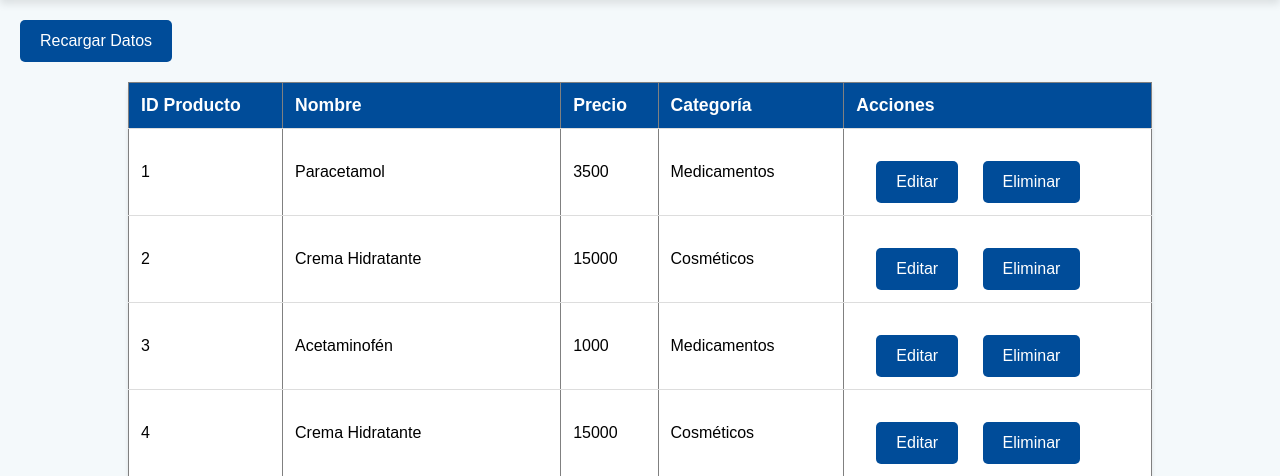
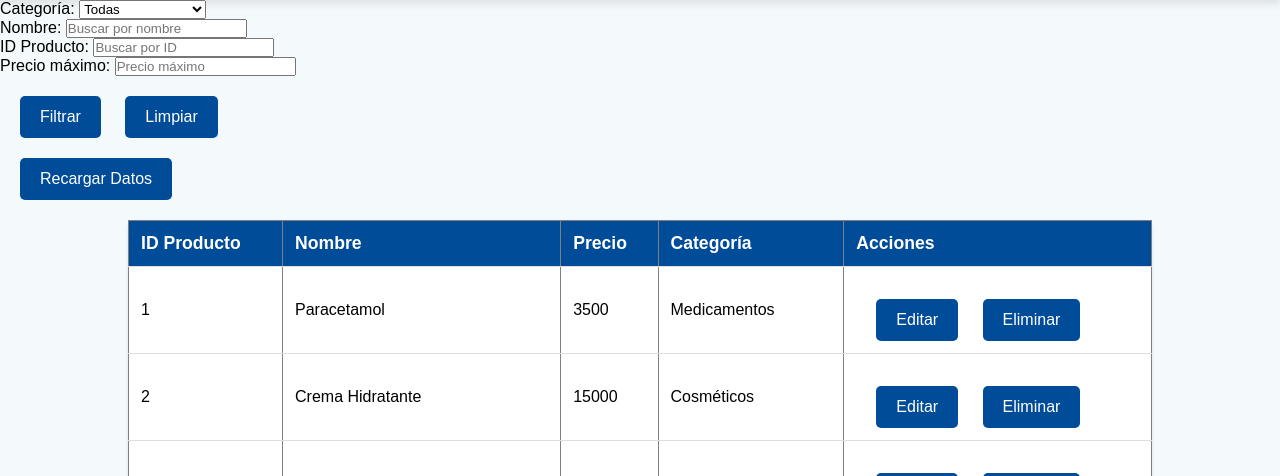
Before and after one commit to DiegoAJimenezD/ProyectoBDDroguerias, a PHP site: page /producto.php in a window 1280 px wide. Shown: the part 220-696 px from the top of the page. Run offline with PHP 8.4, Linux system fonts and the light colour scheme; data comes from the database, SQL or seed files in the repository.

Commit message:
Se implemento eliminar, editar y filtrar los productos

```diff
--- a/producto.php
+++ b/producto.php
@@ -24,8 +24,50 @@
         </nav>
     </header>
 
+    <form method="GET" action="" class="formularioFiltros" id="filterForm">
+    <div class="filtro">
+        <label for="categoria">Categoría:</label>
+        <select name="categoria" id="categoria">
+            <option value="">Todas</option>
+            <?php
+            $conn = new mysqli('localhost', 'root', '', 'drogueriasconfe');
+            $sqlCategorias = "SELECT idCategoria, nombre FROM categoriaProducto";
+            $resultCategorias = $conn->query($sqlCategorias);
+
+            while ($rowCategoria = $resultCategorias->fetch_assoc()) {
+                $selected = (isset($_GET['categoria']) && $_GET['categoria'] == $rowCategoria['idCategoria']) ? 'selected' : '';
+                echo "<option value='" . $rowCategoria['idCategoria'] . "' $selected>" . $rowCategoria['nombre'] . "</option>";
+            }
+            $conn->close();
+            ?>
+        </select>
+    </div>
+
+    <div class="filtro">
+        <label for="nombre">Nombre:</label>
+        <input type="text" name="nombre" id="nombre" placeholder="Buscar por nombre" value="<?= isset($_GET['nombre']) ? htmlspecialchars($_GET['nombre']) : '' ?>">
+    </div>
+
+    <div class="filtro">
+        <label for="idProducto">ID Producto:</label>
+        <input type="number" name="idProducto" id="idProducto" placeholder="Buscar por ID" value="<?= isset($_GET['idProducto']) ? htmlspecialchars($_GET['idProducto']) : '' ?>">
+    </div>
+
+    <div class="filtro">
+        <label for="precio">Precio máximo:</label>
+        <input type="number" name="precio" id="precio" min="0" step="0.01" placeholder="Precio máximo" value="<?= isset($_GET['precio']) ? htmlspecialchars($_GET['precio']) : '' ?>">
+    </div>
+
+    <div class="filtro-boton">
+        <button type="submit">Filtrar</button>
+        <button type="button" onclick="resetFilters()">Limpiar</button>
+    </div>
+</form>
+
+    <!-- Botón para recargar los datos -->
     <button onclick="window.location.reload()">Recargar Datos</button>
 
+    <!-- Tabla de Productos -->
     <table border="1">
         <thead>
             <tr>
@@ -33,34 +75,53 @@
                 <th>Nombre</th>
                 <th>Precio</th>
                 <th>Categoría</th>
-                <th>Acciones</th> <!-- Nueva columna para acciones -->
+                <th>Acciones</th>
             </tr>
         </thead>
         <tbody id="datosProducto">
             <?php
             // Conexión a la base de datos
-            $host = 'localhost';
-            $usuario = 'root';
-            $contrasena = '';
-            $base_de_datos = 'drogueriasconfe';
+            $conn = new mysqli('localhost', 'root', '', 'drogueriasconfe');
 
-            $conn = new mysqli($host, $usuario, $contrasena, $base_de_datos);
-
-            if ($conn->connect_error) {
-                die("Conexión fallida: " . $conn->connect_error);
-            }
-
+            // Consulta base para obtener productos
             $sql = "SELECT p.idProducto, p.nombre, p.precio, c.nombre AS categoria
                     FROM producto p
                     JOIN categoriaProducto c ON p.categoriaProducto = c.idCategoria
-                    WHERE p.eliminado = 0  -- Filtrar productos no eliminados
-                    ORDER BY p.idProducto ASC";
+                    WHERE p.eliminado = 0";
 
+            // Agregar filtros a la consulta
+            $conditions = [];
+            if (isset($_GET['categoria']) && $_GET['categoria'] !== '') {
+                $categoria = $conn->real_escape_string($_GET['categoria']);
+                $conditions[] = "p.categoriaProducto = '$categoria'";  // Filtrar por categoría
+            }
+            if (isset($_GET['nombre']) && $_GET['nombre'] !== '') {
+                $nombre = $conn->real_escape_string($_GET['nombre']);
+                $conditions[] = "p.nombre LIKE '%$nombre%'";  // Filtrar por nombre
+            }
+
+            if (isset($_GET['idProducto']) && $_GET['idProducto'] !== '') {
+                $idProducto = (int) $_GET['idProducto'];
+                $conditions[] = "p.idProducto = $idProducto";  // Filtrar por ID Producto
+            }
+
+            if (isset($_GET['precio']) && $_GET['precio'] !== '') {
+                $precio = (float) $_GET['precio'];
+                $conditions[] = "p.precio <= $precio";  // Filtrar por precio máximo
+            }
+
+            // Si hay filtros, agregarlos a la consulta
+            if (!empty($conditions)) {
+                $sql .= " AND " . implode(' AND ', $conditions);
+            }
+
+            // Ejecutar la consulta
             $resultado = $conn->query($sql);
 
+            // Mostrar los resultados
             if ($resultado->num_rows > 0) {
-                while($row = $resultado->fetch_assoc()) {
-                    echo "<tr>";
+                while ($row = $resultado->fetch_assoc()) {
+                    echo "<tr id='producto-" . $row["idProducto"] . "'>";
                     echo "<td>" . $row["idProducto"] . "</td>";
                     echo "<td>" . $row["nombre"] . "</td>";
                     echo "<td>" . $row["precio"] . "</td>";
@@ -75,7 +136,7 @@
                 echo "<tr><td colspan='5'>No se encontraron productos</td></tr>";
             }
 
-            $conn->close();
+            $conn->close();  // Cerrar la conexión
             ?>
         </tbody>
     </table>
@@ -90,6 +151,15 @@
                 window.location.href = "eliminarProducto.php?idProducto=" + idProducto;
             }
         }
+
+        // Función para limpiar los filtros
+        function resetFilters() {
+            document.getElementById("categoria").value = "";
+            document.getElementById("nombre").value = "";
+            document.getElementById("precio").value = "";
+            document.getElementById("idProducto").value = "";
+            document.getElementById("filterForm").submit();
+        }
     </script>
 
 </body>
```
Also changed, not shown: administrador.php (+8 -0 lines), componentes/card.php (+29 -21 lines), obtener_productos_mas_vendidos.php (deleted, +0 -40 lines).
